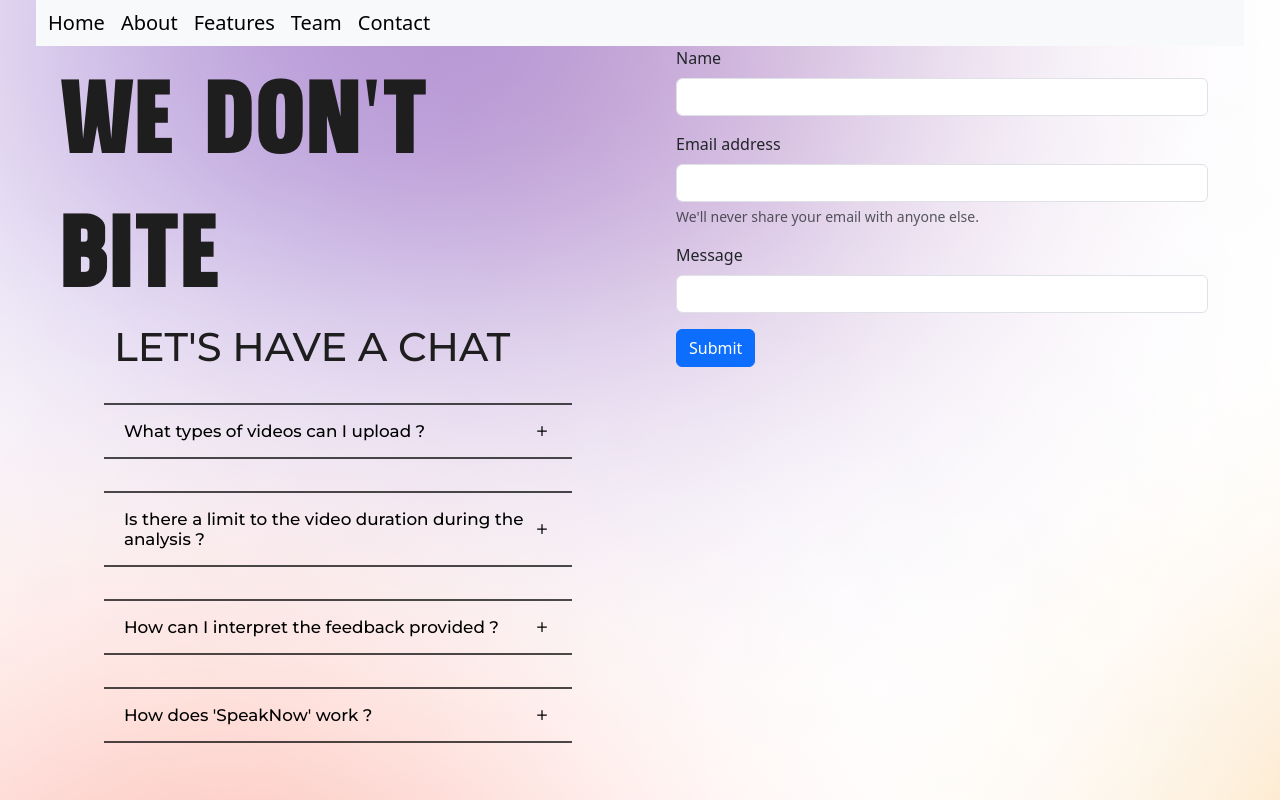
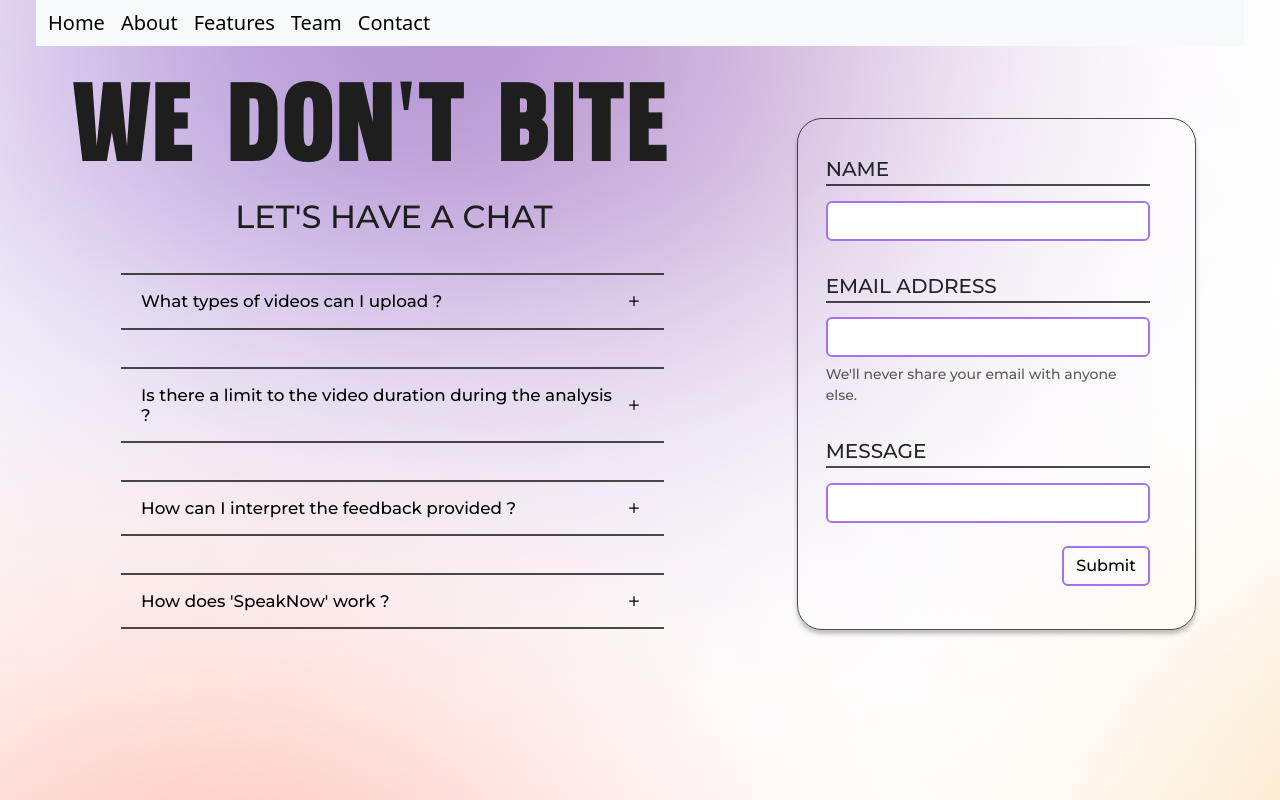
Before and after one commit to mariaashfaq02/SpeakNow, a React (Create React App) app in the folder OneDrive/Desktop/SpeakNow/speak-now/: page /contact in a window 1280 px wide. Built offline with nearby package versions, Linux system fonts and the light colour scheme.

Commit message:
added css to contact form  component

```diff
--- /dev/null
+++ b/OneDrive/Desktop/SpeakNow/speak-now/src/Components/Form/ContactForm.css
@@ -0,0 +1,58 @@
+.formContainer{
+    padding: 7%;
+    border: 1px solid rgba(0,0,0,0.7);
+    display: flex;
+    flex-direction: column;
+    align-items: center;
+    justify-content: center;
+    box-shadow: 0px 4px 4px 0px #00000040;
+    border-radius: 25px ;
+
+}
+
+.formSubContainer{
+    width: 100% !important;
+}
+.form-label{
+    font-family: Montserrat;
+    font-weight: 400;
+    font-size: 1.25rem;
+    text-transform: uppercase;
+    border: 2px solid rgba(0,0,0,0.7);
+    border-left: none;
+    border-right: none;
+    border-top: none;
+    width: 95% !important;
+    margin-bottom: 2%;
+    margin-top: 2%;
+}
+
+.form-control{
+    width: 95% !important;
+    margin-bottom: 2%;
+    margin-top: 2%;
+    border: 2px solid #a772ea !important;
+
+}
+.form-text{
+    font-family: Montserrat;
+    width: 95% !important;
+    margin-bottom: 2%;
+    margin-top: 2%;
+}
+
+.formSubContainerButton{
+    width: 90%;
+}
+
+.formButton{
+    font-family: Montserrat !important;
+    font-size: 1.5rem;
+    font-weight: 400;
+    text-align: center !important;
+    float:right !important;
+    border: 2px solid #a772ea !important;
+    background-color: transparent !important;
+    color: #000 !important;
+
+}
--- a/OneDrive/Desktop/SpeakNow/speak-now/src/Components/ContactForm.js
+++ b/OneDrive/Desktop/SpeakNow/speak-now/src/Components/Form/ContactForm.js
@@ -1,29 +1,31 @@
 import React from 'react'
+import './ContactForm.css'
 
 const ContactForm = () => {
   return (
     <div className='container-fluid'>
-      <form>
+      <form className='formContainer'>
 
-        <div class="mb-3">
-            <label for="exampleInputName1" class="form-label">Name</label>
+        <div class="mb-3 formSubContainer">
+            <label for="exampleInputName1" className="form-label">Name</label>
             <input type="text" class="form-control" id="exampleInputName1"/>
         </div>
 
-        <div class="mb-3">
-            <label for="exampleInputEmail1" class="form-label">Email address</label>
+        <div class="mb-3 formSubContainer">
+            <label for="exampleInputEmail1" class="form-label">Email  address</label>
             <input type="email" class="form-control" id="exampleInputEmail1" aria-describedby="emailHelp"/>
 
             <div id="emailHelp" class="form-text">We'll never share your email with anyone else.</div>
         </div>
 
-        <div class="mb-3">
+        <div class="mb-3 formSubContainer">
             <label for="exampleInputMessage1" class="form-label">Message</label>
             <input type="text" class="form-control" id="exampleInputMessage1"/>
         </div>
 
-
-        <button type="submit" class="btn btn-primary">Submit</button>
+        <div class="mb-3 formSubContainerButton">
+          <button type="submit" class="btn btn-primary formButton">Submit</button>
+        </div>
         </form>
     </div>
   )
--- a/OneDrive/Desktop/SpeakNow/speak-now/src/Pages/Contact Page/Contact.css
+++ b/OneDrive/Desktop/SpeakNow/speak-now/src/Pages/Contact Page/Contact.css
@@ -1,12 +1,15 @@
 .contactPageMainContainer{
     display: flex;
+}
+.contactPageSubContainer{
+    width: 57% !important;
 }
 
 .contactMainHeading{
     font-family: Arnel;
     color: #1e1e1e !important;
     opacity: 100% !important;
-    font-size: 7rem !important;
+    font-size: 7.5rem !important;
     text-transform: uppercase;
     text-align: left;
 }
@@ -16,8 +19,15 @@
     color: #1e1e1e !important;
     opacity: 100% !important;
     font-weight:400 !important;
-    font-size: 2.5rem !important;
+    font-size: 2rem !important;
     text-transform: uppercase;
     text-align: right;
-    width: 81%;
+    width: 75%;
 }
+
+.contactPageSubContainerForm{
+    height: 70% !important;
+    align-self: flex-start !important;
+    width: 39% !important;
+    margin-top: 6% !important;
+}
--- a/OneDrive/Desktop/SpeakNow/speak-now/src/Pages/Contact Page/Contact.js
+++ b/OneDrive/Desktop/SpeakNow/speak-now/src/Pages/Contact Page/Contact.js
@@ -1,7 +1,7 @@
 import React from 'react'
 import NavBar from '../../Components/NavBar'
 import Accordion from '../../Components/Accordion/Accordion'
-import ContactForm from '../../Components/ContactForm'
+import ContactForm from '../../Components/Form/ContactForm'
 import './Contact.css'
 
 const Contact = () => {
@@ -23,7 +23,7 @@ const Contact = () => {
 
         </div>
 
-        <div className="container-fluid contactPageSubContainer">
+        <div className="container-fluid contactPageSubContainerForm">
           <div className="container-fluid contactForm">
             <ContactForm/>
           </div>
```
